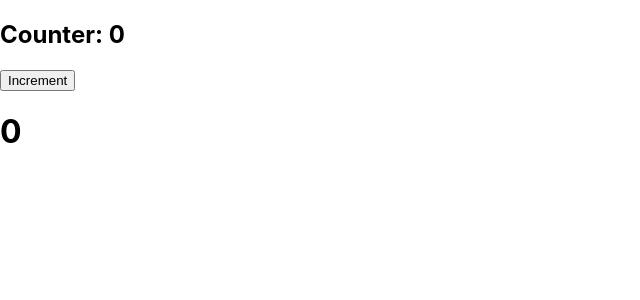
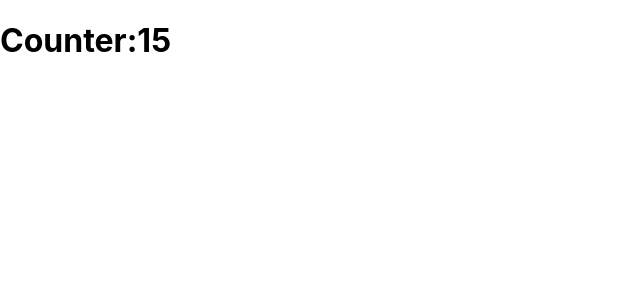
Before and after one commit to Roberta2017/ex-react, a React (Create React App) app in the folder my-app/: page / in a window 1280 px wide. Shown: the top 300 px of the page, without its empty margins (0-640 px from the left). Built offline with nearby package versions, Linux system fonts and the light colour scheme.

Commit message:
esercizio 02 useEffect

```diff
--- a/my-app/src/App.js
+++ b/my-app/src/App.js
@@ -3,12 +3,9 @@ import Counter from './Counter'
 
 function App() {
 
-  function onCounterChange(count){
-    console.log(`counter: ${count}`)
-  }
   return (
     <div className="App">
-      <Counter onCounterChange={onCounterChange}/>
+      <Counter />
     </div>
   );
 }
--- a/my-app/src/Counter.js
+++ b/my-app/src/Counter.js
@@ -1,24 +1,25 @@
 import {useEffect, useState } from "react"
 
- function Counter ({onCounterChange}){
+function Counter() {
     const [counter, setCounter] = useState(0)
 
-     useEffect(()=> {
-        onCounterChange(counter)
-     }, [counter])
+    const intervalID = () => setInterval(() => { setCounter(counter + 1)
+
+    }, 500)
 
 
+    useEffect(() => {
+         intervalID()
+    }, [counter])
 
-    let handleCounterIncrement = () => {
-        setCounter(count => count +1)
-    }
-    return(
-        <div>
-            <h2>Counter: {counter} </h2>
-            <button onClick={handleCounterIncrement}>Increment</button>
-            <h1>{counter}</h1>
-        </div>
-    )
+
+    useEffect(() => {
+        return () => {
+            clearInterval(intervalID)
+        }
+    }, [])
+    return <h1>Counter:{counter}</h1>
 }
 
+
 export default Counter
```
